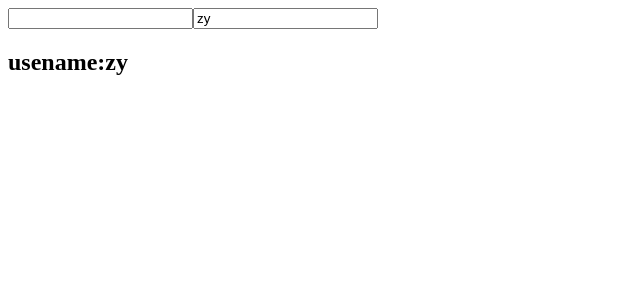
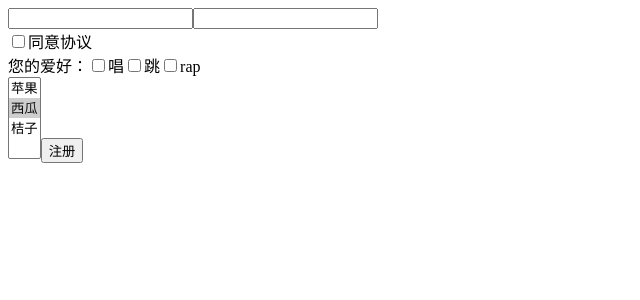
Before and after one commit to ZhangYuYYDS/React, a React (Create React App) app in the folder 05_React脚手架/02_learn_component/: page / in a window 1280 px wide. Shown: the top 300 px of the page, without its empty margins (0-640 px from the left). Built offline with nearby package versions, Linux system fonts and the light colour scheme.

Commit message:
受控组件使用案例

```diff
--- a/05_React脚手架/02_learn_component/src/14_受控组件和非受控组件/App.jsx
+++ b/05_React脚手架/02_learn_component/src/14_受控组件和非受控组件/App.jsx
@@ -1,39 +1,133 @@
+// @ts-nocheck
 import React, { PureComponent } from 'react';
 
 export class App extends PureComponent {
     constructor(props) {
         super(props);
         this.state = {
-            usename: 'zy',
+            username: '',
+            password: '',
+            isAgree: false,
+            hobbies: [
+                { value: 'sing', text: '唱', ischecked: false },
+                { value: 'dance', text: '跳', ischecked: false },
+                { value: 'rap', text: 'rap', ischecked: false },
+            ],
+            fruit: ['watermelon'],
         };
     }
     changeInput = (e) => {
-        // e中包含每次输入的东西，以及输入框的value值
-        // console.log(e.target.value);
-        this.setState({ usename: e.target.value });
+        // 将多个表单放到一个事件中处理
+        const keyName = e.target.id;
+        this.setState({ [keyName]: e.target.value });
+    };
+    changeAgree = (e) => {
+        this.setState({ isAgree: e.target.checked });
+    };
+    changeChecked = (e, index) => {
+        // 对原来的数组进行拷贝
+        const hobbies = [...this.state.hobbies];
+        // 修改数据
+        hobbies[index].ischecked = e.target.checked;
+        // 更新数据
+        this.setState({ hobbies: hobbies });
+    };
+    changeFruit = (e) => {
+        const options = Array.from(e.target.selectedOptions);
+        const value = options.map((item) => item.value);
+        this.setState({ fruit: value });
+    };
+    handleSubmitClick = (e) => {
+        // 阻止默认事件
+        e.preventDefault();
+        console.log('获取所有输入的内容');
+        console.log(this.state.username, this.state.password);
+        const hobbies = this.state.hobbies.filter((item) => item.ischecked).map((item) => item.value);
+        console.log('获取爱好', hobbies);
     };
     render() {
-        const { usename } = this.state;
+        const { username, password, isAgree, hobbies, fruit } = this.state;
         return (
             <div>
-                {/* 想要向输入框中输入一些东西，并且能够获取到输入框中的东西 */}
-                {/* 现在这个input组件叫做非受控组件，因为并没有受React来管理 */}
+                <form
+                    onSubmit={(e) => {
+                        this.handleSubmitClick(e);
+                    }}
+                >
+                    {/*1. input */}
+                    <div>
+                        <label htmlFor="username">
                             <input
-                    type="text"
+                                type="username"
+                                id="username"
+                                value={username}
                                 onChange={(e) => {
                                     this.changeInput(e);
                                 }}
                             />
-                {/* 受控组件：绑定value */}
-                {/* 当没有给这个input绑定嫦娥事件时，输入是失效的，无法输入 */}
+                        </label>
+
+                        <label htmlFor="password">
                             <input
-                    type="text"
-                    value={usename}
+                                type="password"
+                                id="password"
+                                value={password}
                                 onChange={(e) => {
                                     this.changeInput(e);
                                 }}
                             />
-                <h2>usename:{usename}</h2>
+                        </label>
+                    </div>
+
+                    {/* 2. checkbox */}
+                    <label htmlFor="agree">
+                        {/* checkbox不是绑定value而是checked */}
+                        <input
+                            id="agree"
+                            type="checkbox"
+                            checked={isAgree}
+                            onChange={(e) => {
+                                this.changeAgree(e);
+                            }}
+                        />
+                        同意协议
+                    </label>
+
+                    {/* 3. checkbox多选 */}
+                    <div>
+                        您的爱好：
+                        {hobbies.map((item, index) => {
+                            return (
+                                <label htmlFor={item.value} key={index}>
+                                    <input
+                                        type="checkbox"
+                                        id={item.value}
+                                        checked={item.ischecked}
+                                        onChange={(e) => {
+                                            this.changeChecked(e, index);
+                                        }}
+                                    />
+                                    {item.text}
+                                </label>
+                            );
+                        })}
+                    </div>
+
+                    {/* 4. select元素:单选和多选两种情况 */}
+                    <select
+                        value={fruit}
+                        onChange={(e) => {
+                            this.changeFruit(e);
+                        }}
+                        multiple
+                    >
+                        <option value="apple">苹果</option>
+                        <option value="watermelon">西瓜</option>
+                        <option value="organge">桔子</option>
+                    </select>
+
+                    <button type="submit">注册</button>
+                </form>
             </div>
         );
     }
```
Also changed, not shown: 05_React脚手架/02_learn_component/src/14_受控组件和非受控组件/01_受控组件的基本使用.jsx (added, +42 -0 lines), 05_React脚手架/02_learn_component/src/14_受控组件和非受控组件/02_多个表单同一个函数、.jsx (added, +60 -0 lines). Lines whose indentation alone changed are shown as unchanged.
